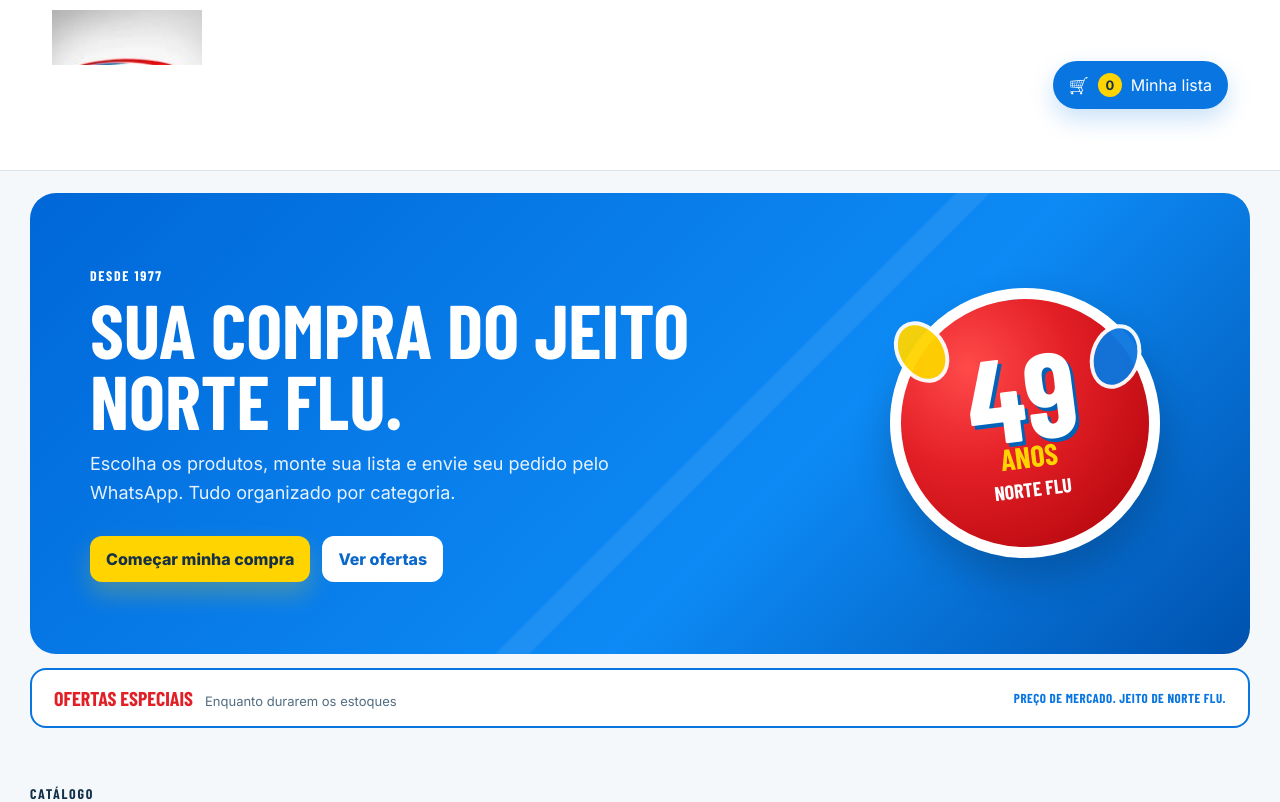
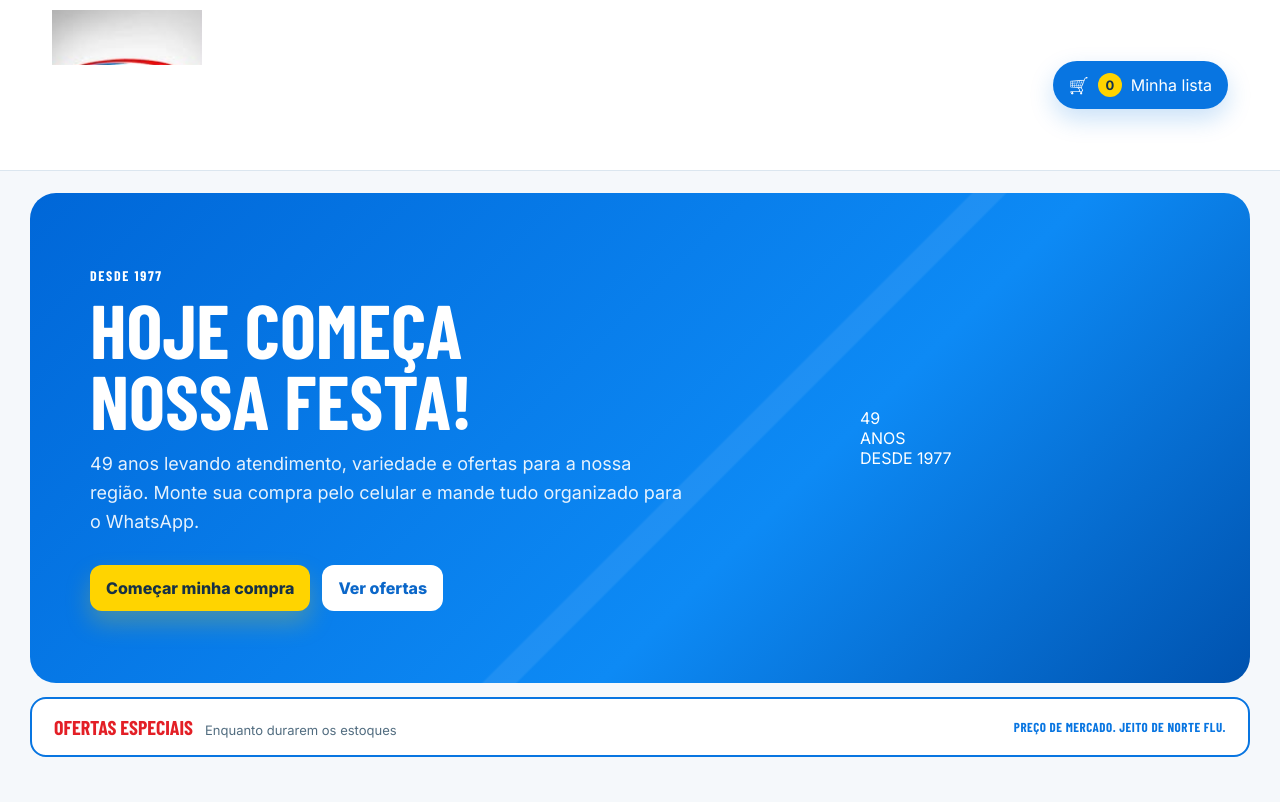
Before and after one commit to orangecodedigital-del/norte-flu, a React (Vite) app: page / in a window 1280 px wide. Shown: the top 802 px of the page. Built offline with nearby package versions, Linux system fonts and the light colour scheme; a web font is replaced by a local one.

Commit message:
style: align hero copy with Norte Flu 49th anniversary campaign

```diff
--- a/src/App.tsx
+++ b/src/App.tsx
@@ -99,14 +99,22 @@
       <section className="hero">
         <div className="hero-copy">
           <span className="eyebrow">DESDE 1977</span>
-          <h1>Sua compra do jeito Norte Flu.</h1>
-          <p>Escolha os produtos, monte sua lista e envie seu pedido pelo WhatsApp. Tudo organizado por categoria.</p>
+          <h1>HOJE COMEÇA<br/><span>NOSSA FESTA!</span></h1>
+          <p>49 anos levando atendimento, variedade e ofertas para a nossa região. Monte sua compra pelo celular e mande tudo organizado para o WhatsApp.</p>
           <div className="hero-actions">
             <button className="primary-button" onClick={()=>document.getElementById("catalogo")?.scrollIntoView({behavior:"smooth"})}>Começar minha compra</button>
             <button className="secondary-button" onClick={()=>setCategory("Mercearia")}>Ver ofertas</button>
           </div>
         </div>
-        <div className="hero-badge"><span>49</span><small>ANOS</small><b>NORTE FLU</b></div>
+        <div className="anniversary-art" aria-label="49 anos Norte Flu">
+    <span className="balloon balloon-red one"></span>
+    <span className="balloon balloon-blue two"></span>
+    <span className="balloon balloon-red three"></span>
+    <span className="balloon balloon-blue four"></span>
+    <div className="anniversary-number">49</div>
+    <div className="anniversary-years">ANOS</div>
+    <div className="anniversary-line">DESDE 1977</div>
+  </div>
       </section>
 
       <section className="promo-strip"><div><strong>OFERTAS ESPECIAIS</strong><span>Enquanto durarem os estoques</span></div><div className="promo-price">PREÇO DE MERCADO. JEITO DE NORTE FLU.</div></section>
```
